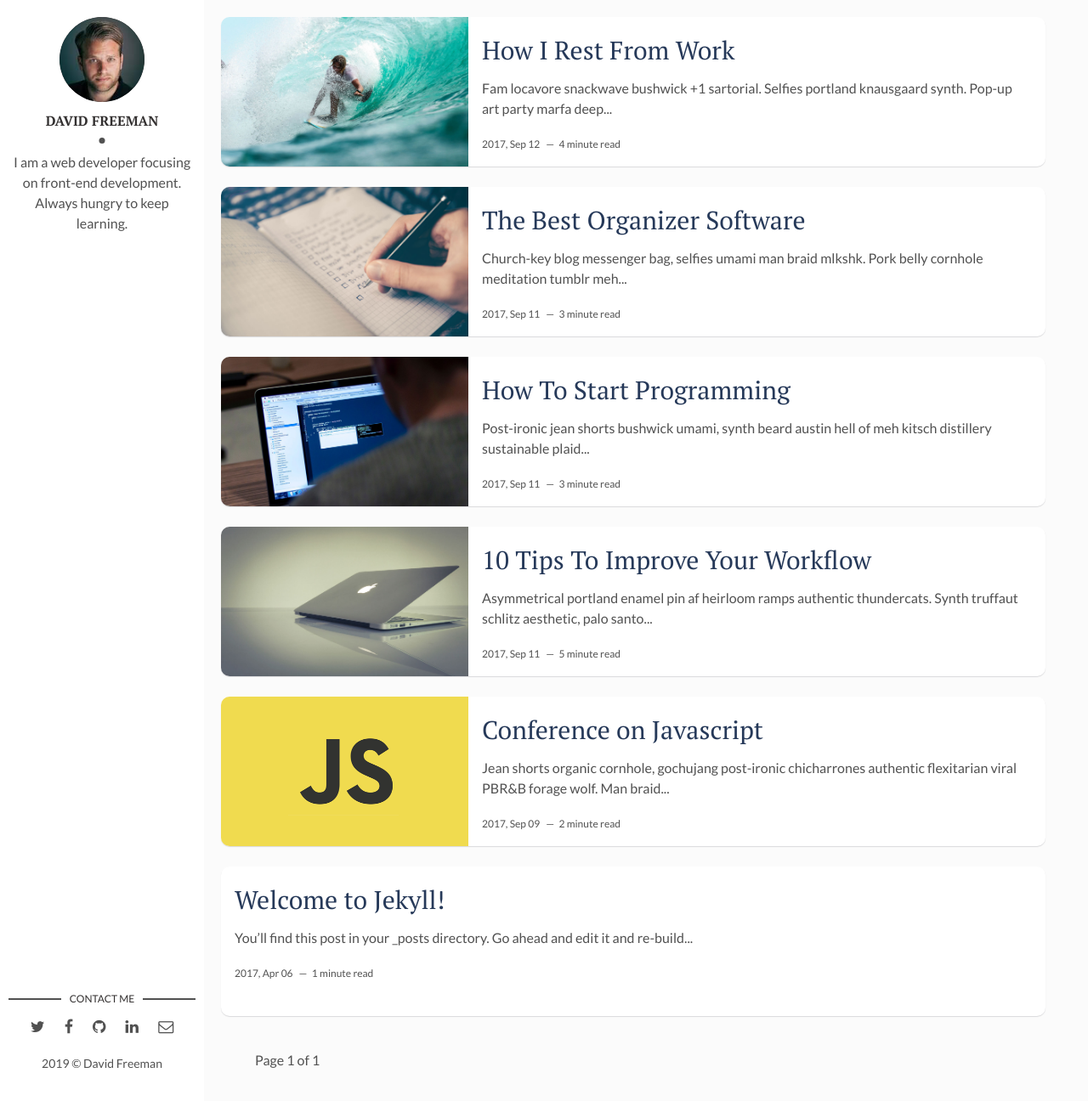
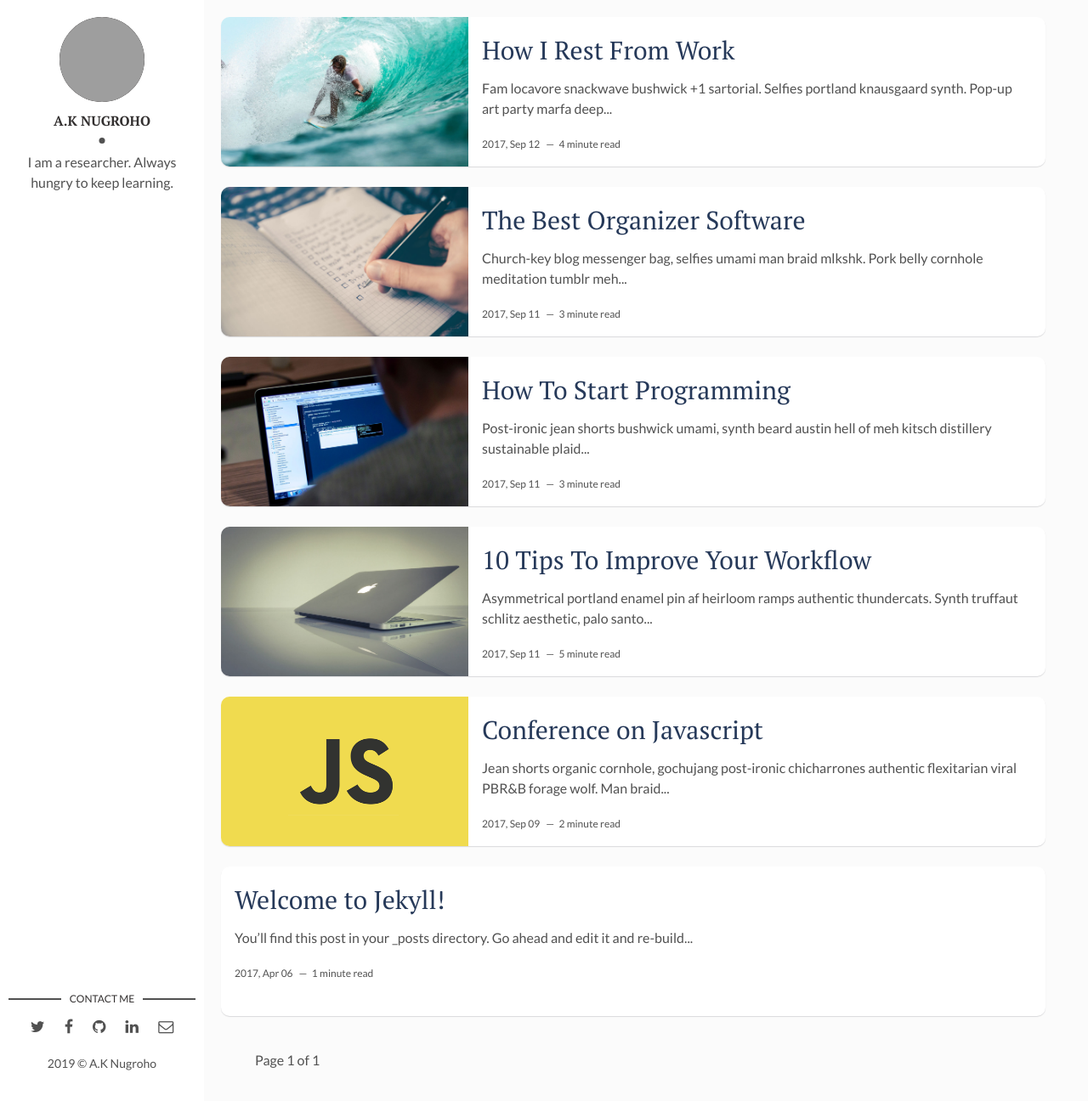
Before and after one commit to aknugroho/jurnal, a Jekyll site: the page built from index.html, in a window 1280 px wide and 1296 px high. Shown: the whole window at 85% size. Built offline with Jekyll 4.4.1, drawn with Linux system fonts in a browser that asks for light colours; the list of posts is cut into pages by our own code; grey boxes are pictures that could not be loaded.

Commit message:
Update _config.yml

```diff
--- a/_config.yml
+++ b/_config.yml
@@ -1,17 +1,17 @@
-title: Hello, world! I'm David Freeman
+title: Hello, world! I'm A.K Nugroho
 description: > # this means to ignore newlines until "baseurl:"
   Write an awesome description for your new site here. You can edit this
   line in _config.yml. It will appear in your document head meta (for
   Google search results) and in your feed.xml site description.
 permalink: ':title/'
-baseurl: "/flexible-jekyll" # the subpath of your site, e.g. /blog
-url: "" # the base hostname & protocol for your site, e.g. http://example.com
+baseurl: "/" # the subpath of your site, e.g. /blog
+url: "https://andi.my.id" # the base hostname & protocol for your site, e.g. http://example.com
 site-twitter: #if your site has a twitter account, enter it here
 
 # Author Settings
-author: David Freeman # add your name
-author-img: david-freeman.jpg # add your photo
-about-author: I am a web developer focusing on front-end development. Always hungry to keep learning. # add description
+author: A.K Nugroho # add your name
+author-img: andi.jpg # add your photo
+about-author: I am a researcher. Always hungry to keep learning. # add description
 social-twitter: # add your Twitter handle
 social-facebook: # add your Facebook handle
 social-github: artemsheludko # add your Github handle
@@ -19,7 +19,7 @@ social-linkedin: # add your Linkedin handle
 social-email: # add your Email address
 
 # Disqus
-discus-identifier: mr-brown # add your discus identifier
+discus-identifier: mr-andi # add your discus identifier
 
 # Tracker
 analytics: # Google Analytics
```
